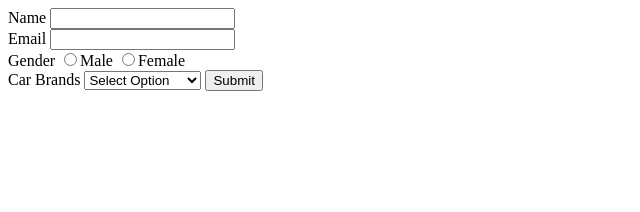
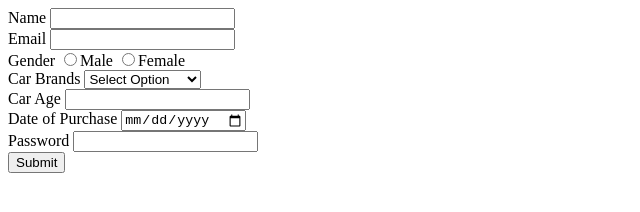
Before and after one commit to acciojob/car-insurance-form-Nahidahussain, a website: page main.html in a window 1280 px wide. Shown: the whole page, without its empty margins (0-640 px from the left). Drawn offline with Linux system fonts and the light colour scheme.

Commit message:
created a submission

```diff
--- a/main.html
+++ b/main.html
@@ -24,7 +24,13 @@
 		    <option value="BMW">BMW</option>
 		    <option value="Audi">Audi</option>
 		  </optgroup>
-		</select>
+		</select><br>
+		<label for="carAge">Car Age</label>
+		<input type ="number" id="carage" required><br>
+		<label for="fdate">Date of Purchase</label>
+		<input type="date" id="drop" required><br>
+		<label for="fpass" >Password</label>
+		<input type="password" id="password" required><br>
 		<input type="submit" value="Submit">
 	</form>
 </body>
```
